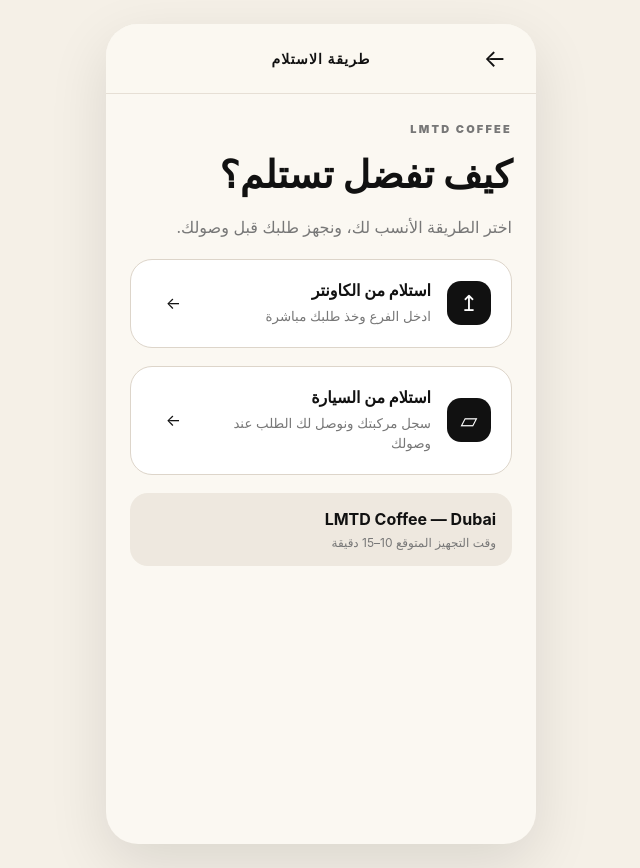
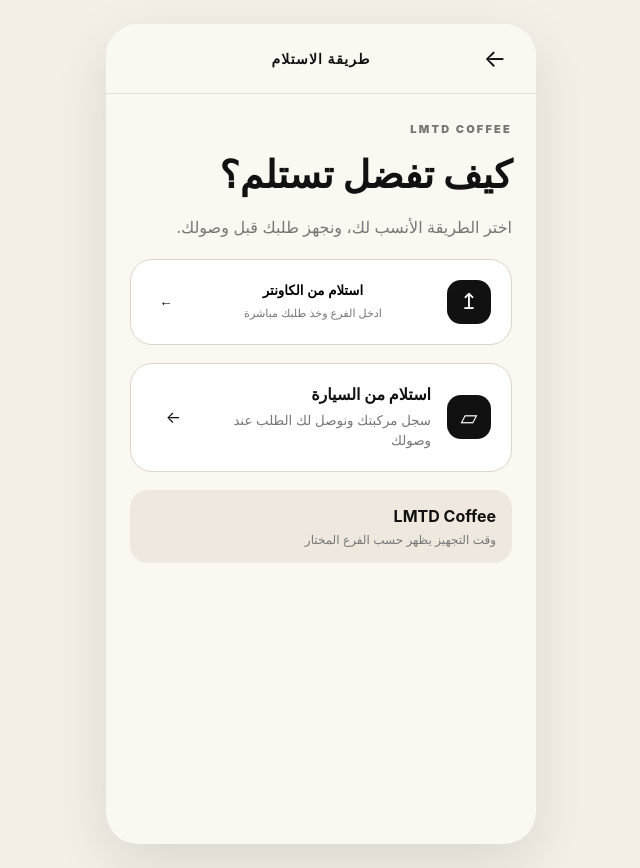
Before and after one commit to westRegion-gif/saleh-order-ahead, a Next.js app in the folder lmtd/apps/customer/: page /pickup in a window 1280 px wide. Shown: the whole page, without its empty margins (319-959 px from the left). Built offline with nearby package versions, Linux system fonts and the light colour scheme; no server answers.

Commit message:
Connect pickup flow to server-side order creation

```diff
--- a/lmtd/apps/customer/app/pickup/page.tsx
+++ b/lmtd/apps/customer/app/pickup/page.tsx
@@ -1,2 +1,38 @@
-import Link from'next/link';import{AppScreen,Header}from'../_components';
-export default function Pickup(){return <AppScreen><Header title="طريقة الاستلام" back="/cart"/><div className="content"><p className="kicker">LMTD COFFEE</p><h1>كيف تفضل تستلم؟</h1><p className="muted">اختر الطريقة الأنسب لك، ونجهز طلبك قبل وصولك.</p><Link className="pickupCard" href="/payment?pickup=walkin"><span className="lineIcon">↥</span><div><b>استلام من الكاونتر</b><small>ادخل الفرع وخذ طلبك مباشرة</small></div><span>←</span></Link><Link className="pickupCard" href="/vehicle"><span className="lineIcon">▱</span><div><b>استلام من السيارة</b><small>سجل مركبتك ونوصل لك الطلب عند وصولك</small></div><span>←</span></Link><div className="pickupInfo"><b>LMTD Coffee — Dubai</b><span>وقت التجهيز المتوقع 10–15 دقيقة</span></div></div></AppScreen>}
+'use client';
+
+import Link from 'next/link';
+import { useEffect, useState } from 'react';
+import { useRouter } from 'next/navigation';
+import { AppScreen, Header } from '../_components';
+import { getBranches, Branch } from '../_api';
+import { submitCheckout } from '../_checkout';
+
+export default function Pickup(){
+  const router = useRouter();
+  const [branch, setBranch] = useState<Branch | null>(null);
+  const [loading, setLoading] = useState(false);
+  const [error, setError] = useState('');
+
+  useEffect(() => {
+    const branchId = localStorage.getItem('lmtd_branch_id');
+    if (!branchId) return;
+    getBranches().then((rows) => setBranch(rows.find((row) => row.id === branchId) || null)).catch(() => undefined);
+  }, []);
+
+  async function walkIn(){
+    setLoading(true); setError('');
+    try {
+      const order = await submitCheckout({ pickupMethod: 'WALK_IN' });
+      router.push(`/payment?order=${order.id}`);
+    } catch (e) {
+      setError(e instanceof Error ? e.message : 'تعذر إنشاء الطلب');
+    } finally { setLoading(false); }
+  }
+
+  return <AppScreen><Header title="طريقة الاستلام" back="/cart"/><div className="content" dir="rtl"><p className="kicker">LMTD COFFEE</p><h1>كيف تفضل تستلم؟</h1><p className="muted">اختر الطريقة الأنسب لك، ونجهز طلبك قبل وصولك.</p>
+    <button className="pickupCard" type="button" onClick={walkIn} disabled={loading}><span className="lineIcon">↥</span><div><b>استلام من الكاونتر</b><small>ادخل الفرع وخذ طلبك مباشرة</small></div><span>←</span></button>
+    <Link className="pickupCard" href="/vehicle"><span className="lineIcon">▱</span><div><b>استلام من السيارة</b><small>سجل مركبتك ونوصل لك الطلب عند وصولك</small></div><span>←</span></Link>
+    {error && <p>{error}</p>}
+    <div className="pickupInfo"><b>{branch?.nameAr || branch?.nameEn || localStorage.getItem('lmtd_branch_name') || 'LMTD Coffee'}</b><span>{branch ? `وقت التجهيز المتوقع ${branch.prepTimeMin}–${branch.prepTimeMax} دقيقة` : 'وقت التجهيز يظهر حسب الفرع المختار'}</span></div>
+  </div></AppScreen>
+}
```
